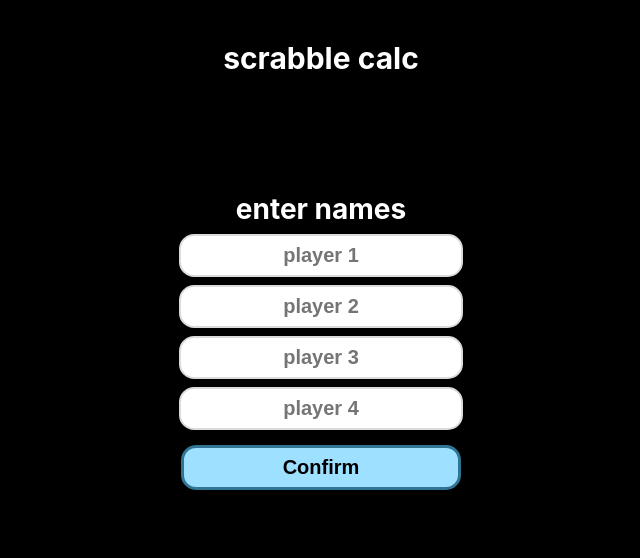
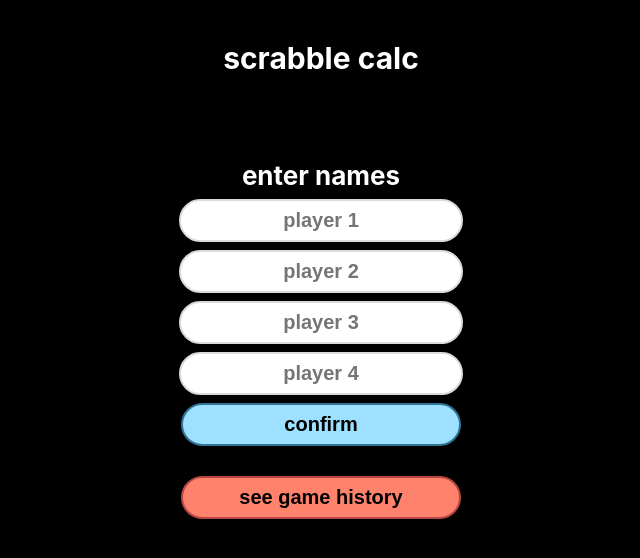
Before and after one commit to KingLai23/forscrabble, a React (Create React App) app: page / in a window 1280 px wide. Shown: the top 558 px of the page, without its empty margins (319-959 px from the left). Built offline with nearby package versions, Linux system fonts and the light colour scheme.

Commit message:
more changes

```diff
--- a/src/components/SimpleScrabble.tsx
+++ b/src/components/SimpleScrabble.tsx
@@ -9,7 +9,7 @@ function SimpleScrabble() {
 
   const [scrabbleWords, setScrabbleWords] = useState<string[]>([]);
 
-  type singlePlayerInfo = { name: string, score: number, words: { word: string[], mult: number[], points: number, bingo: boolean }[], lostPoints: number, lastLetters: string[], finalScore: string[], otherPlayerTiles: { tiles: string[], score: number} }
+  type singlePlayerInfo = { name: string, score: number, words: { word: string[], mult: number[], points: number, bingo: boolean }[], lostPoints: number, lastLetters: string[], otherPlayerTiles: { tiles: string[], score: number} }
   const [playerInfo, setPlayerInfo] = useState<singlePlayerInfo[]>([]);
 
   const [remainingLetters, setRemainingLetters] = useState<{word: string, letters: string[]}[]>([]);
@@ -64,7 +64,7 @@ function SimpleScrabble() {
     let temp2 = [];
     for (let n of enteredNames) {
       if (n.length > 0) {
-        temp.push({ name: n, score: 0, words: [], lostPoints: 0, lastLetters: [], finalScore: [], otherPlayerTiles: { tiles: [], score: 0}});
+        temp.push({ name: n, score: 0, words: [], lostPoints: 0, lastLetters: [], otherPlayerTiles: { tiles: [], score: 0}});
         temp2.push({word: '', letters: []});
       }
     }
@@ -73,6 +73,7 @@ function SimpleScrabble() {
 
     setPlayerInfo(temp);
     setRemainingLetters(temp2);
+    setShowGameHistory(false);
     setNameScreen(false);
     loadScrabbleWords();
   }
@@ -279,16 +280,6 @@ function SimpleScrabble() {
       temp[playerWithNoTilesLeft].score+=allTilesLeftScore;
     }
 
-    for (let i = 0; i < temp.length; i++) {
-      let scoreAsString = '' + temp[i].score;
-      let finalScore = [];
-      for (let s of scoreAsString) {
-        finalScore.push(s);
-      }
-
-      temp[i].finalScore = finalScore;
-    }
-
     setPlayerInfo(temp);
     setShowFinalScore(true);
   }
@@ -329,12 +320,8 @@ function SimpleScrabble() {
     setSaveGameText("save this game");
   }
 
-  const getGames = () => {
-    if (showGameHistory || isLoadingGameHistory) return;
-
-    let players = [];
-    for (let p of playerInfo) players.push(p.name);
-    players.sort();
+  const getGames = (players: string[]) => {
+    if (isLoadingGameHistory) return;
 
     const GET_SCRABBLE_GAMES_BY_PLAYER = gql`
       query getScrabbleGamesByPlayers($players: [String]) {
@@ -355,7 +342,6 @@ function SimpleScrabble() {
               tiles
               score
             }
-            finalScore
           }
           date
         }
@@ -367,7 +353,8 @@ function SimpleScrabble() {
     apolloClient
         .query({
             query: GET_SCRABBLE_GAMES_BY_PLAYER,
-            variables: { players }
+            variables: { players },
+            fetchPolicy: 'network-only'
         })
         .then((res) => {
             setShowGameHistory(true);
@@ -378,6 +365,26 @@ function SimpleScrabble() {
           console.log(err);
           setIsLoadingGameHistory(false);
         });
+  }
+
+  const getGameHistoryAfterGame = () => {
+    let players = [];
+    for (let p of playerInfo) players.push(p.name);
+    players.sort();
+
+    getGames(players);
+  }
+
+  const getGameHistoryBeforeGame = () => {
+    let players = [];
+    for (let n of enteredNames) {
+      if (n.length > 0) {
+        players.push(n);
+      }
+    }
+    players.sort();
+
+    if (players.length > 0) getGames(players);
   }
 
   const saveGame = () => {
@@ -440,7 +447,15 @@ function SimpleScrabble() {
             ))}
           </div>
 
-          <button className="confirmPlayerNames" onClick={() => setupAndStartGame()}>Confirm</button>
+          <button className="confirmPlayerNames" onClick={() => setupAndStartGame()}>confirm</button>
+          <br></br>
+          <button className="GetGameHistoryBefore" onClick={() => getGameHistoryBeforeGame()}>
+            {isLoadingGameHistory ?
+              <div className="lds-ellipsis"><div></div><div></div><div></div><div></div></div>
+              :
+              <span>see game history</span>
+            }
+          </button>
         </div>
 
         :
@@ -605,8 +620,10 @@ function SimpleScrabble() {
                       ))}
                     </div>
 
+                  <div className="LastTileSectionButtons">
                     <button className="ContinueGame" onClick={() => continueGame()}>continue game</button>
                     <button className="FinalizeGame" onClick={() => finalizeGame()}>end game</button>
+                  </div>
                 </div>
 
                 :
@@ -619,7 +636,7 @@ function SimpleScrabble() {
                       <div className="PlayerIndividualScore" key={i}>
                         <h2>{info.name}</h2>
 
-                        {info.finalScore.map((num, k) => (
+                        {info.score.toString().split('').map((num, k) => (
                           <span className="ScoreTiles" key={k}>
                             <button className="RegularTile" id="scoreTileColor">{num}</button>
                           </span>
@@ -639,15 +656,17 @@ function SimpleScrabble() {
                       }
                     </button>
 
-                    <button className="GetGames" onClick={() => getGames()}>
+                    <button className="GetGameHistoryAfter" onClick={() => getGameHistoryAfterGame()}>
                       {isLoadingGameHistory ?
                         <div className="lds-ellipsis"><div></div><div></div><div></div><div></div></div>
                         :
-                        <span>see your game history</span>
+                        <span>see game history</span>
                       }
                     </button>
                   </div>
 
+                </div>
+              }
             </div>
           }
         </div>
@@ -739,8 +758,6 @@ function SimpleScrabble() {
         </div>
       }
     </div>
-      }
-    </div>
   );
 }
 
--- a/src/components/styles/SimpleScrabble.css
+++ b/src/components/styles/SimpleScrabble.css
@@ -10,12 +10,12 @@
 }
 
 .SimpleScrabble .NameScreen {
-    padding-top: 10vh;
+    padding-top: 6vh;
 }
 
 .SimpleScrabble .NameScreen h1 {
     margin: 0;
-    font-size: 28px;
+    font-size: 26px;
     color: #ffffff;
 }
 
@@ -29,28 +29,129 @@
     font-size: 20px;
     font-weight: bold;
     resize: none;
-    border-radius: 15px;
+    border-radius: 50px;
     border: none;
     border: #dbdbdb solid 2px;
 }
 
-.confirmPlayerNames {
+/* BUTTONS */
+.confirmPlayerNames,
+.GetGameHistoryBefore,
+.ConfirmWord,
+.EndTurn,
+.EndGame,
+.FinalizeGame,
+.ContinueGame,
+.Bingo,
+.PlayAgain,
+.WordCheck,
+.UndoLastWord,
+.GetGameHistoryAfter,
+.SaveGame {
     text-align: center;
+    padding: 14px 0;
+    margin: 16px 4px 0;
+    width: 150px;
+    outline: none;
+    font-size: 15px;
+    resize: none;
+    border-radius: 50px;
+    font-weight: bold;
+    cursor: pointer;
+    border: none;
+    background-color: #9de0ff;
+    border: #317594 solid 2px;
+}
+
+.confirmPlayerNames:hover,
+.GetGameHistoryBefore:hover,
+.ConfirmWord:hover,
+.FinalizeGame:hover,
+.ContinueGame:hover,
+.PlayAgain:hover,
+.Bingo:hover,
+.EndTurn:hover,
+.EndGame:hover,
+.WordCheck:hover,
+.UndoLastWord:hover,
+.GetGameHistoryAfter:hover,
+.SaveGame:hover {
+    background-image: linear-gradient(rgba(255, 255, 255, 0.3) 0 0);
+}
+
+.confirmPlayerNames,
+.GetGameHistoryBefore {
     padding: 8px 0;
-    margin-top: 15px;
+    margin-top: 8px;
     width: 280px;
     outline: none;
     font-size: 20px;
-    resize: none;
-    border-radius: 15px;
-    font-weight: bold;
-    background-color: #9de0ff;
-    border: #317594 solid 3px;
-    cursor: pointer;
 }
 
-.confirmPlayerNames:hover {
-    background-image: linear-gradient(rgba(0, 0, 0, 0.25) 0 0);
+.GetGameHistoryBefore {
+    background-color: #ff826c;
+    border: #b84642 solid 2px;
+    margin-top: 30px;
+}
+
+.EndTurn {
+    width: 110px;
+    margin-right: 0;
+}
+
+.Bingo,
+.ConfirmWord,
+.UndoLastWord,
+.WordCheck {
+    width: 186px;
+}
+
+.WordCheck,
+.UndoLastWord {
+    padding: 8px 0;
+    margin-top: 0;
+}
+
+.EndGame {
+    width: 220px;
+    padding: 8px 0;
+    margin-top: 0;
+}
+
+.FinalizeGame,
+.ContinueGame {
+    width: 180px;
+}
+
+.PlayAgain {
+    width: 200px;
+    padding: 16px 0;
+    font-size: 16px;
+    margin-top: 40px;
+}
+
+.GetGameHistoryAfter,
+.SaveGame {
+    width: 200px;
+    padding: 9px 0;
+    font-size: 16px;
+    margin-top: 20px;
+    vertical-align: top;
+}
+
+#gameSavedtrue {
+    background-color: #9c9c9c;
+    border: #464646 solid 2px;
+}
+
+.EndGame {
+    background-color: #ff3838;
+    border: #ac2828 solid 2px;
+}
+
+.EndTurn {
+    background-color: #58e67b;
+    border: #307240 solid 2px;
 }
 
 .ScrabbleGame h1 {
@@ -130,6 +231,14 @@
     background-color: #b48d53;
 }
 
+.LastTileSectionButtons {
+    padding-top: 20px;
+}
+
+.LastTiles p {
+    color: #ffffff;
+}
+
 .WordEnter h2,
 .ScoreTable h2,
 .LastTiles h2 {
@@ -140,14 +249,15 @@
 .WordInputBar input {
     text-align: center;
     background-color: #ffffff;
-    padding: 8px 0;
+    padding: 7px 0;
     margin-top: 8px;
-    width: 260px;
+    margin-right: 8px;
+    width: 252px;
     outline: none;
     font-size: 22px;
     font-weight: bold;
     resize: none;
-    border-radius: 15px;
+    border-radius: 50px;
     border: #dbdbdb solid 3px;
 }
 
@@ -213,6 +323,13 @@
     border: #83211d solid 2px;
 }
 
+#scoreTileColor {
+    background-color: #cca774;
+    border: #5f4f38 solid 3px;
+    font-size: 30px;
+    cursor: default;
+}
+
 .ShowBingoPoints {
     padding-left: 20px;
     font-size: 30px;
@@ -227,128 +344,23 @@
     margin-top: 50px;
 }
 
-.ConfirmWord,
-.EndTurn,
-.EndGame,
-.FinalizeGame,
-.ContinueGame,
-.Bingo,
-.PlayAgain,
-.WordCheck,
-.UndoLastWord,
-.GetGames,
-.SaveGame {
-    text-align: center;
-    padding: 14px 0;
-    margin: 16px 4px 0;
-    width: 150px;
-    outline: none;
-    font-size: 15px;
-    resize: none;
-    border-radius: 15px;
-    font-weight: bold;
-    cursor: pointer;
-    border: none;
-    background-color: #9de0ff;
-    border: #317594 solid 3px;
-}
-
-.ConfirmWord:hover,
-.FinalizeGame:hover,
-.ContinueGame:hover,
-.PlayAgain:hover,
-.Bingo:hover,
-.EndTurn:hover,
-.EndGame:hover,
-.WordCheck:hover,
-.UndoLastWord:hover,
-.GetGames:hover,
-.SaveGame:hover {
-    background-image: linear-gradient(rgba(0, 0, 0, 0.25) 0 0);
-}
-
-.EndTurn {
-    width: 110px;
-    margin-right: 0;
-}
-
-.Bingo,
-.ConfirmWord,
-.UndoLastWord,
-.WordCheck {
-    width: 186px;
-}
-
-.WordCheck,
-.UndoLastWord {
-    padding: 8px 0;
-    margin-top: 0;
-}
-
-.EndGame {
-    width: 220px;
-    padding: 8px 0;
-    margin-top: 0;
-}
-
-.FinalizeGame,
-.ContinueGame {
-    width: 180px;
-}
-
-.PlayAgain {
-    width: 200px;
-    padding: 16px 0;
-    font-size: 16px;
-    margin-top: 40px;
-}
-
-.GetGames,
-.SaveGame {
-    width: 200px;
-    padding: 9px 0;
-    font-size: 16px;
-    margin-top: 20px;
-    vertical-align: top;
-}
-
-#gameSavedtrue {
-    background-color: #9c9c9c;
-    border: #464646 solid 3px;
-}
-
-.EndGame {
-    background-color: #ff3838;
-    border: #ac2828 solid 3px;
-}
-
-.EndTurn {
-    background-color: #58e67b;
-    border: #307240 solid 3px;
-}
-
-.LastTiles p {
-    color: #ffffff;
-}
-
 .LastTilesInput input {
     text-align: center;
     background-color: #ffffff;
     padding: 6px 20px;
     margin-top: 8px;
-    width: 160px;
+    width: 60%;
+    max-width: 280px;
     outline: none;
     font-size: 20px;
     font-weight: bold;
     resize: none;
-    border-radius: 10px;
+    border-radius: 50px;
     border: #dbdbdb solid 2px;
 }
 
-#scoreTileColor {
-    background-color: #9de0ff;
-    border: #317594 solid 3px;
-    cursor: default;
+.FinalizeScores h1 {
+    padding-top: 0;
 }
 
 .IndividualGame {
```
Lines whose indentation alone changed are shown as unchanged.
